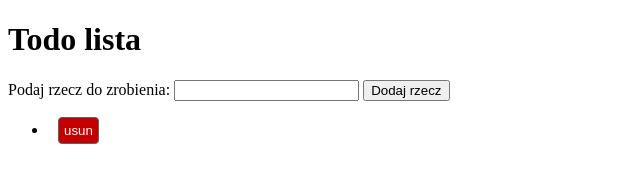
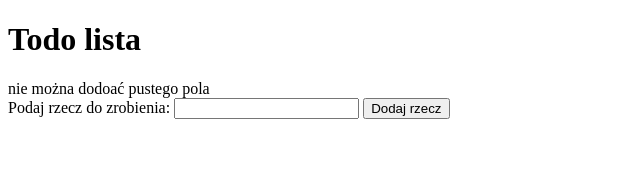
Before and after one commit to hubertmuller/zdfronpol21-dom, a plain HTML site: page todo/todo.html in a window 1280 px wide. Both pictures are taken after a click on the button "Dodaj rzecz". Shown: the whole page, without its empty margins (0-640 px from the left). Drawn offline with Linux system fonts and the light colour scheme.

Commit message:
komunikaty

```diff
--- a/todo/todo.html
+++ b/todo/todo.html
@@ -10,6 +10,10 @@
 <body>
 
     <h1>Todo lista</h1>
+
+    <div id="bledy">
+
+    </div>
 
     <div>
         <label for="rzeczId">Podaj rzecz do zrobienia:</label>
--- a/todo/todo.js
+++ b/todo/todo.js
@@ -12,15 +12,29 @@ function zrobElement(nazwa,tekst) {
     return element
 }
 
+function pokazKomunikat(tekst) {
+    const potwierdzenie = zrobElement('div', tekst);
+    for (let i=0 ; i<bledy.children.length; i++){
+        bledy.children[i].remove();
+    }
+    bledy.appendChild(potwierdzenie);
+}
+
 const lista = znajdzElement("ul");
 const dodaj = znajdzElement("button");
 const input = znajdzElement("input[name='rzecz']");
 
 dodaj.addEventListener("click", () => {
     const rzecz = input.value;
-    input.value = "";
-    const elLi = zrobElement("li", rzecz);
-    const elUsun = zrobElement("button","usun");
-    lista.appendChild(elLi);
-    elLi.appendChild(elUsun);
+    if (input.value !== ""){
+        input.value = "";
+        const elLi = zrobElement("li", rzecz);
+        const elUsun = zrobElement("button","usun");
+        lista.appendChild(elLi);
+        elLi.appendChild(elUsun);
+        pokazKomunikat('dodano czynnosc');
+    }
+    else {
+        pokazKomunikat('nie można dodoać pustego pola');
+    }
 })
```
